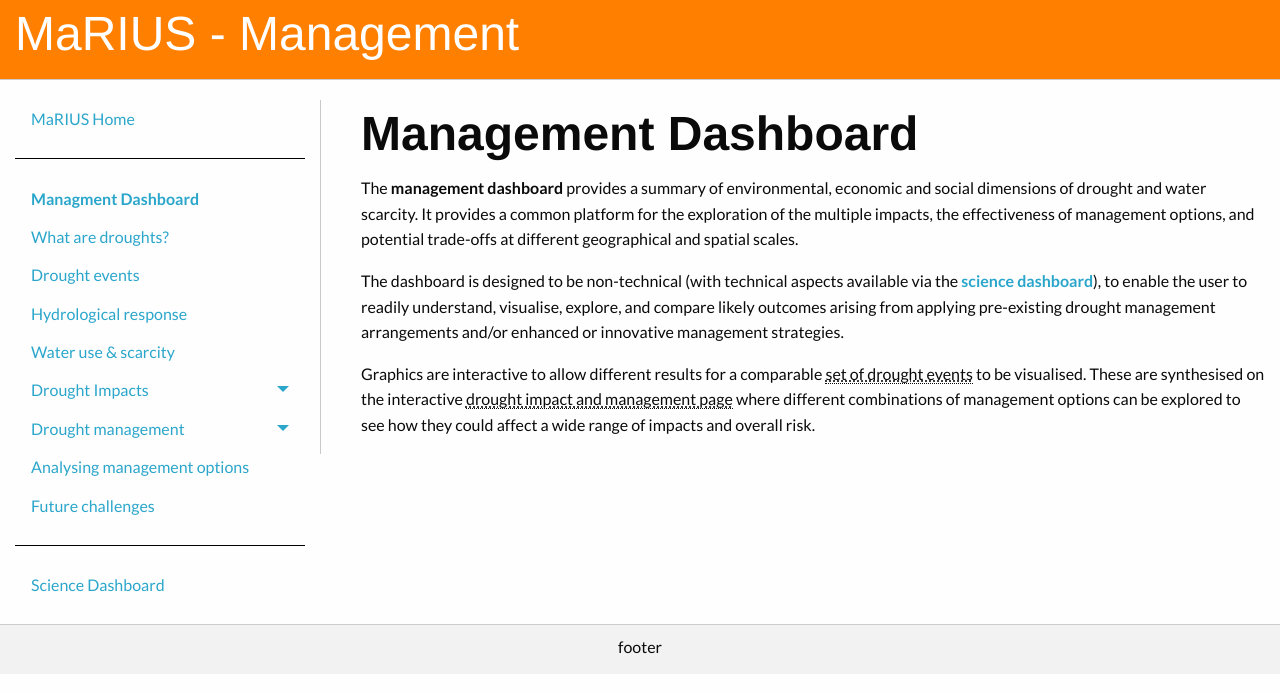
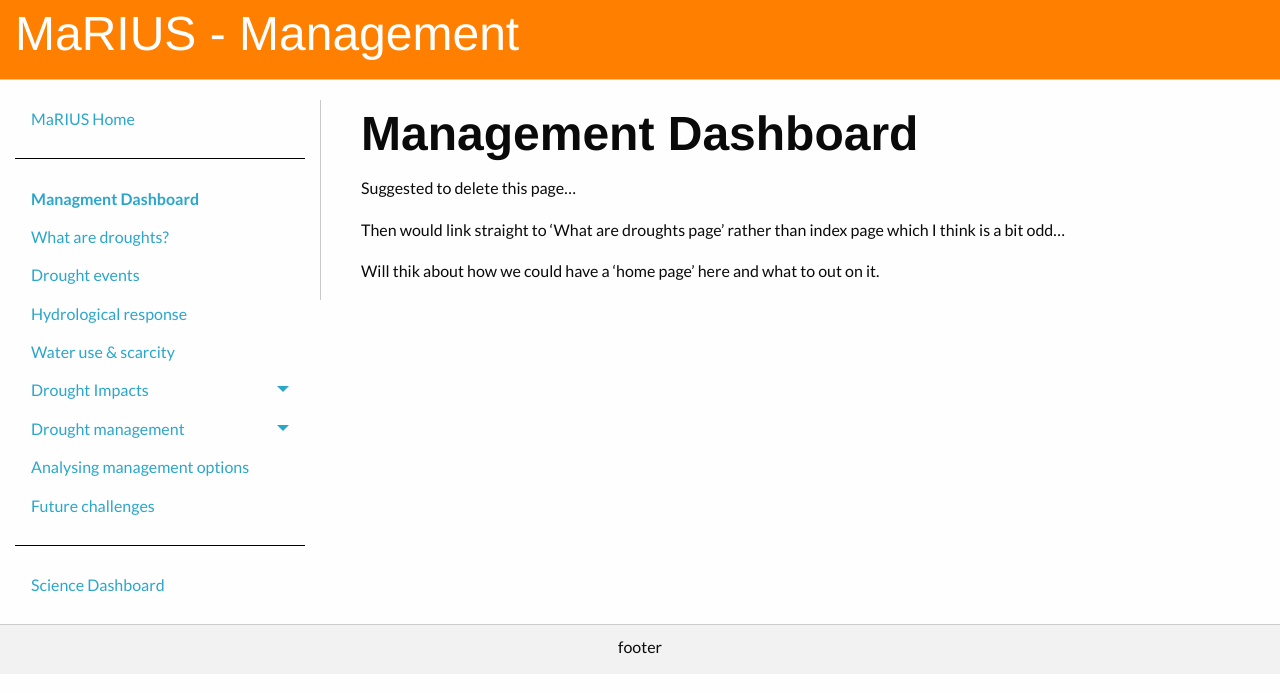
Before and after one commit to VictoriaJJ/mariusdroughtproject.org, a Jekyll site: the page built from _pages/dashboard/management/index.md, in a window 1280 px wide. Shown: the top 693 px of the page. Built offline with Jekyll 4.4.1, drawn with Linux system fonts in a browser that asks for light colours.

Commit message:
Deleted text as suggested.

```diff
--- a/_pages/dashboard/management/index.md
+++ b/_pages/dashboard/management/index.md
@@ -4,12 +4,8 @@ published: true
 permalink: /dashboard/management/
 _title: Management Dashboard
 ---
-The **management dashboard** provides a summary of environmental, economic and social dimensions of drought and water scarcity. It provides a common platform for the exploration of the multiple impacts, the effectiveness of management options, and potential trade-offs at different geographical and spatial scales.
+Suggested to delete this page...
 
-The dashboard is designed to be non-technical (with technical aspects available via the [**science dashboard**](https://5j4.github.io/mariusdroughtproject.org/dashboard/science/)), to enable the user to readily understand, visualise, explore, and compare likely outcomes arising from applying pre-existing drought management arrangements and/or enhanced or innovative management strategies.
+Then would link straight to 'What are droughts page' rather than index page which I think is a bit odd...
 
-Graphics are interactive to allow different results for a comparable set of drought events to be visualised. These are synthesised on the interactive drought impact and management page where different combinations of management options can be explored to see how they could affect a wide range of impacts and overall risk.
-
-*[MaRIUS]: Expand MaRIUS
-*[set of drought events]: define here
-*[drought impact and management page]: link to page here
+Will thik about how we could have a 'home page' here and what to out on it.
```
